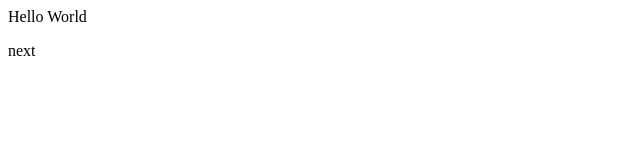
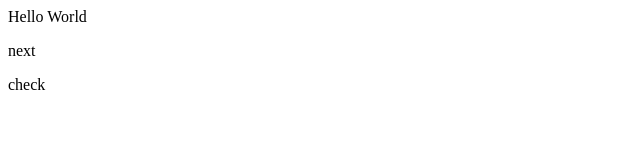
Before and after one commit to TONONOT/mysite, a plain HTML site: page index.html in a window 1280 px wide. Shown: the full height of the page, 0-640 px from the left. Drawn offline with Linux system fonts and the light colour scheme.

Commit message:
branch_test01 index.html

```diff
--- a/index.html
+++ b/index.html
@@ -1,2 +1,3 @@
 <p>Hello World<p>
 <p>next<p>
+<p>check<p>
```
